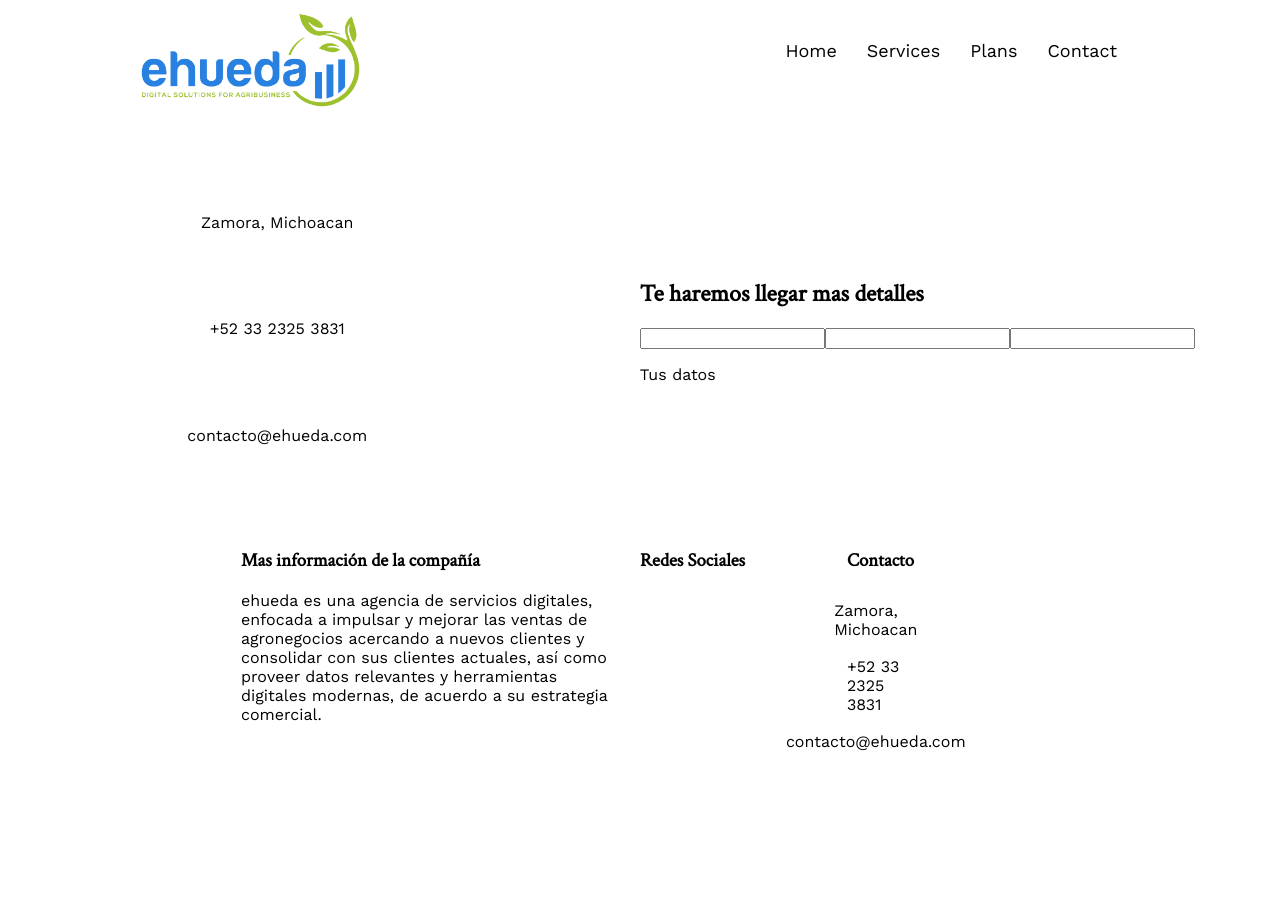
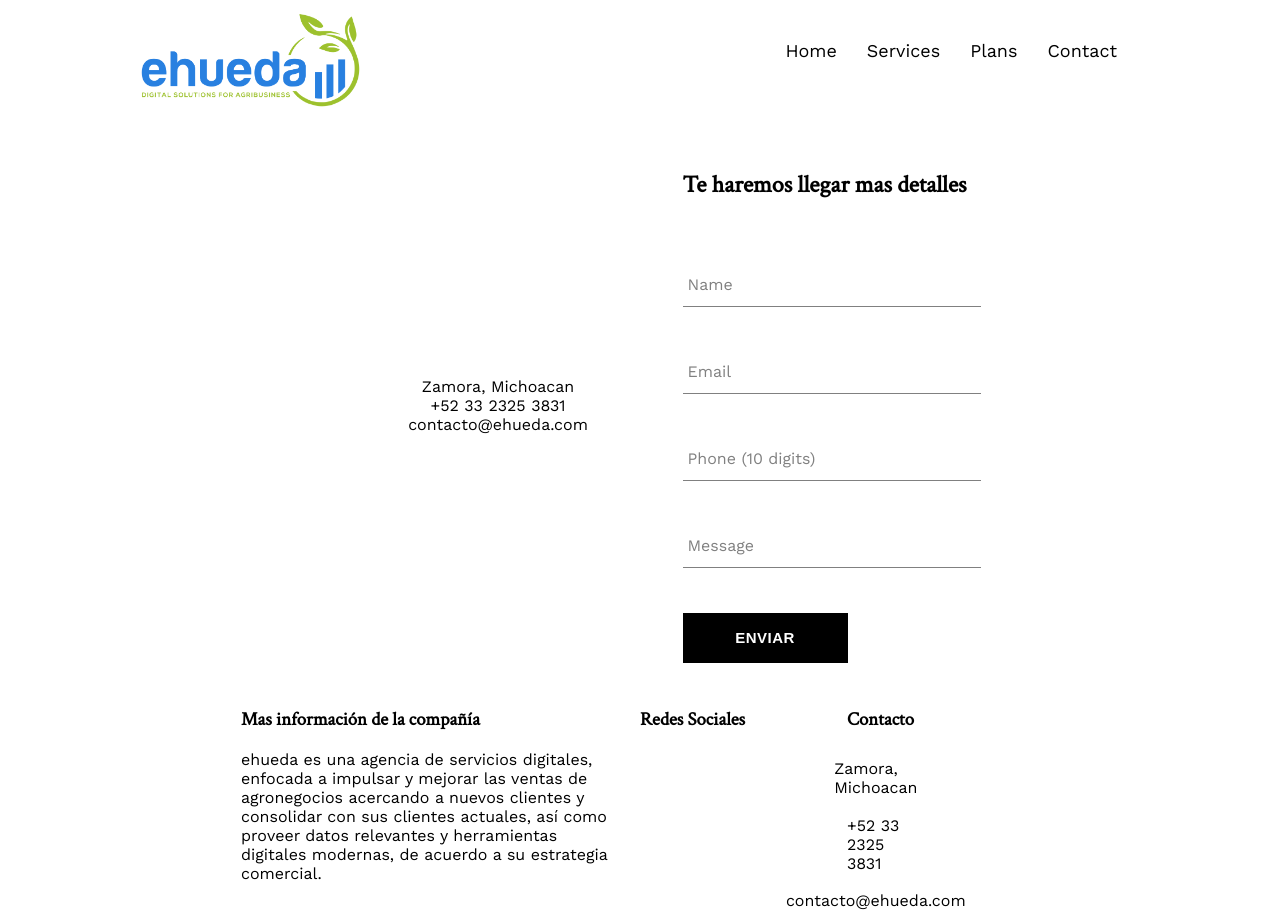
Before and after one commit to enothueda/agency, a React (Create React App) app: page /contact in a window 1280 px wide. Before the commit the page ends 800 px from the top, so only its background shows below. Built offline with nearby package versions, Linux system fonts and the light colour scheme.

Commit message:
adding the contact form and updating contact page

```diff
--- a/public/index.html
+++ b/public/index.html
@@ -40,5 +40,6 @@
       To begin the development, run `npm start` or `yarn start`.
       To create a production bundle, use `npm run build` or `yarn build`.
     -->
+
   </body>
 </html>
--- a/src/components/contact/contact-form.component.jsx
+++ b/src/components/contact/contact-form.component.jsx
@@ -1,17 +1,78 @@
 import React from 'react';
+
+import FormInput from '../form-input/form-input.component';
+import CustomButton from '../custom-button/custom-button.component';
 
 import './contact-form.styles.scss';
 
-const ContactForm = () => (
-	<div className='contact-form'>
-		<h2>Te haremos llegar mas detalles</h2>
-		<form>
-			<input type="text" name="name" />
-			<input type="email" name="email" />
-			<input type="phone" name="phone" />
-		</form>
-		<p>Tus datos</p>
-	</div>
-);
+class ContactForm extends React.Component {
+	constructor(props) {
+		super(props);
+
+		this.state = {
+			name: '',
+			email: '',
+			phone: '',
+			message: ''
+		}
+	}
+
+	handleSubmit = event => {
+		event.preventDefault();
+
+		this.setState({name: '', email: '',	phone: '', message: ''})
+	}
+
+	handleChange = event => {
+		const { value, name } = event.target;
+
+		this.setState({ [name]: value })
+	}
+
+	render() {
+		return (
+			<div className='contact-form'>
+				<h2>Te haremos llegar mas detalles</h2>
+				<form onSubmit={this.handleSubmit} >
+					<FormInput
+						name="name"
+						type="text"
+						value={this.state.name}
+						handleChange={this.handleChange}
+						label='Name'
+						required
+					/>
+					<FormInput
+						name="email"
+						type="email"
+						value={this.state.email}
+						handleChange={this.handleChange}
+						label='Email'
+						required
+					/>
+					<FormInput
+						name="phone"
+						type="tel"
+						value={this.state.phone}
+						handleChange={this.handleChange}
+						label='Phone (10 digits)'
+						required
+					/>
+					<FormInput
+						name="message"
+						type="text"
+						value={this.state.message}
+						handleChange={this.handleChange}
+						label='Message'
+						maxLength= '100'
+					/>
+
+					<CustomButton type='submit'> Enviar </CustomButton>
+				</form>
+
+			</div>
+		);
+	}
+}
 
 export default ContactForm;
--- /dev/null
+++ b/src/components/custom-button/custom-button.component.jsx
@@ -0,0 +1,11 @@
+import React from 'react';
+
+import './custom-button.styles.scss';
+
+const CustomButtom = ({ children, ...otherProps}) => (
+	<button className='custom-button' {...otherProps} >
+		{children}
+	</button>
+)
+
+export default CustomButtom;
--- /dev/null
+++ b/src/components/custom-button/custom-button.styles.scss
@@ -0,0 +1,21 @@
+.custom-button {
+	min-width: 165px;
+	width: auto;
+	height: 50px;
+	letter-spacing: 0.5px;
+	line-height: 50px;
+	padding: 0 35px;
+	font-size: 15px;
+	background-color: black;
+	color: white;
+	text-transform: uppercase;
+	font-weight: bolder;
+	border: none;
+	cursor: pointer;
+
+	&:hover{
+		background-color: white;
+		color: black;
+		border: 1px solid black;
+	}
+}
--- /dev/null
+++ b/src/components/form-input/form-input.component.jsx
@@ -0,0 +1,18 @@
+import React from 'react';
+
+import './form-input.styles.scss';
+
+const FormInput = ({ handleChange, label, ...otherProps}) => (
+	<div className='group'>
+		<input className='form-input' onChange={handleChange} {...otherProps} />
+		{
+			label ?
+			(<label className={`${otherProps.value.length ? 'shrink' : ''} form-input-label`} >
+				{label}
+			</label>)
+			: null
+		}
+	</div>
+);
+
+export default FormInput;
--- /dev/null
+++ b/src/components/form-input/form-input.styles.scss
@@ -0,0 +1,55 @@
+$sub-color: grey;
+$main-color: black;
+
+@mixin shrinkLabel {
+	top: -14px;
+	font-size: 12px;
+	color: $main-color;
+}
+
+.group {
+	position: relative;
+	margin: 45px 0;
+
+	.form-input {
+		background: none;
+		background-color: white;
+		color: $sub-color;
+		font-size: 18px;
+		padding: 10px 10px 10px 5px;
+		display: block;
+		width: 100%;
+		border: none;
+		border-radius: 0;
+		border-bottom: 1px solid $sub-color;
+		margin: 25px 0;
+
+		&:focus {
+			outline: none;
+		}
+
+		&:focus ~ .form-input-label {
+			@include shrinkLabel();
+		}
+	}
+
+	input[name='message'] {
+
+		height: auto;
+	}
+
+	.form-input-label {
+		color: $sub-color;
+		font-size: 16px;
+		font-weight: normal;
+		position: absolute;
+		pointer-events: none;
+		left: 5px;
+		top: 10px;
+		transition: 300ms ease all;
+
+		&.shrink {
+			@include shrinkLabel();
+		}
+	}
+}
--- a/src/pages/contact/contact-page.scss
+++ b/src/pages/contact/contact-page.scss
@@ -1,6 +1,6 @@
 .contact-page {
-	height: 50vh;
 	display: flex;
-	justify-content: space-around;
+	justify-content: center;
 	align-items: center;
+	margin: 25px;
 }
--- a/src/pages/homepage/homepage.component.jsx
+++ b/src/pages/homepage/homepage.component.jsx
@@ -13,7 +13,9 @@
 		<Link to="/services">
 	    	<Services />
 	    </Link>
-	    <Plans />
+	    <Link to="/plans">
+	    	<Plans />
+	    </Link>
 	</div>
 )
 
```
Also changed, not shown: src/pages/contact/contact-page.component.jsx (line endings or trailing spaces).
